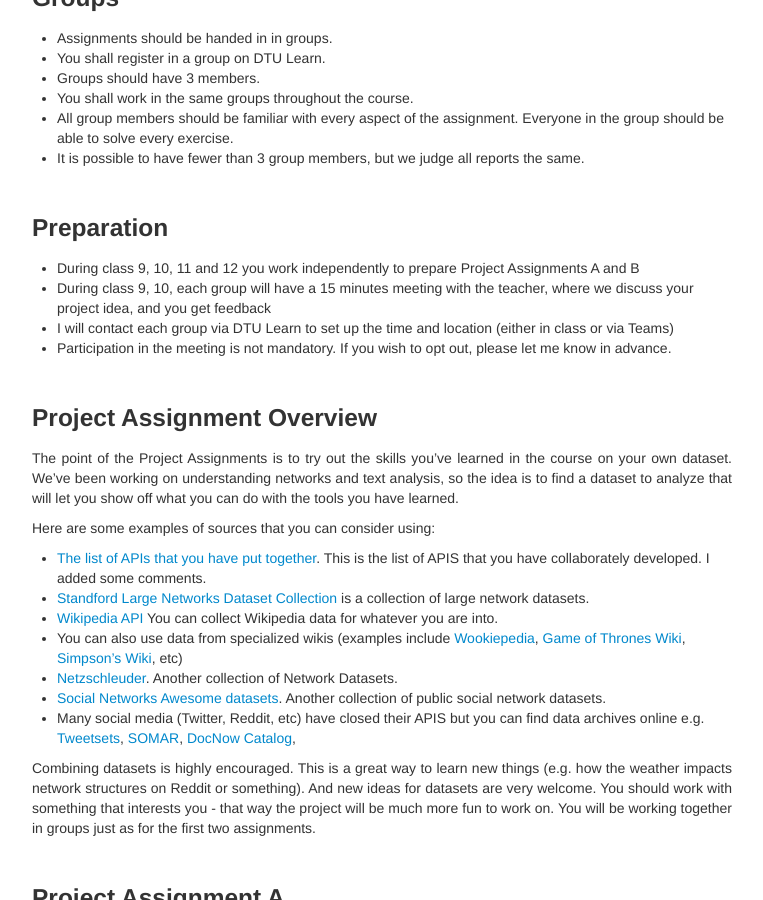
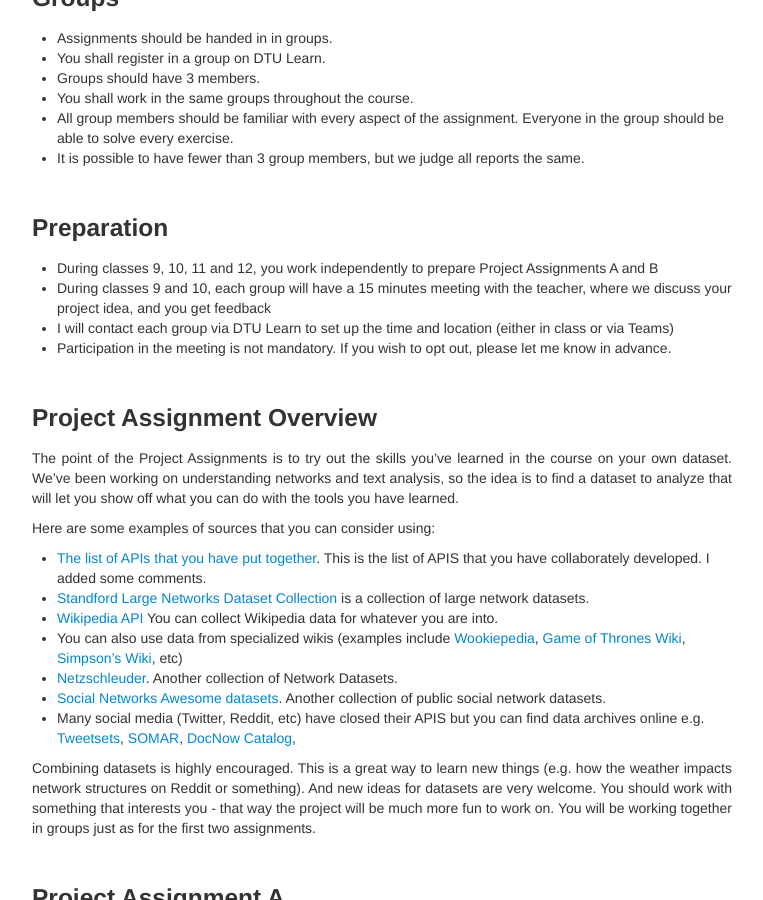
Before and after one commit to Simo067m/comsocsci2024, a Jekyll site: the page built from docs/project_assignments.md, in a window 1280 px wide and 900 px high, scrolled down 566 px. Shown: the whole window, without its empty margins (258-1021 px from the left). Built offline with Jekyll 4.4.1, drawn with Linux system fonts in a browser that asks for light colours.

Commit message:
small changes

```diff
--- a/docs/project_assignments.md
+++ b/docs/project_assignments.md
@@ -42,8 +42,8 @@ Due: Friday, May 10th, 23:59
 
 
 ### <a name="preparation"></a>Preparation
-* During class 9, 10, 11 and 12 you work independently to prepare Project Assignments A and B
-* During class 9, 10, each group will have a 15 minutes meeting with the teacher, where we discuss your project idea, and you get  feedback
+* During classes 9, 10, 11 and 12, you work independently to prepare Project Assignments A and B
+* During classes 9 and 10, each group will have a 15 minutes meeting with the teacher, where we discuss your project idea, and you get  feedback
 * I will contact each group via DTU Learn to set up the time and location (either in class or via Teams)
 * Participation in the meeting is not mandatory. If you wish to opt out, please let me know in advance.
 
```
